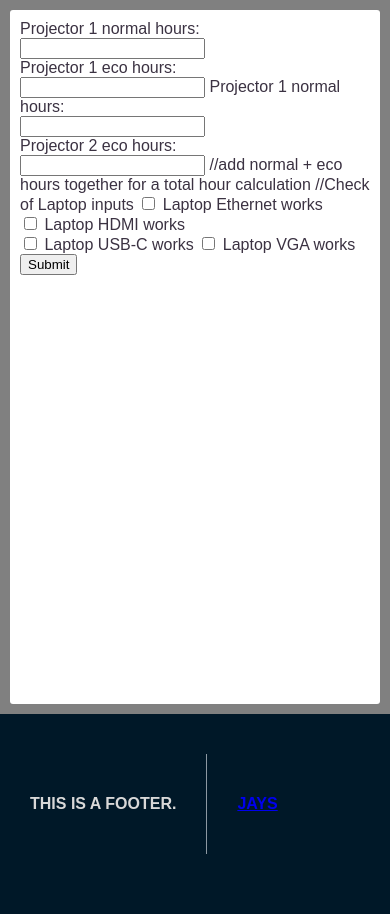
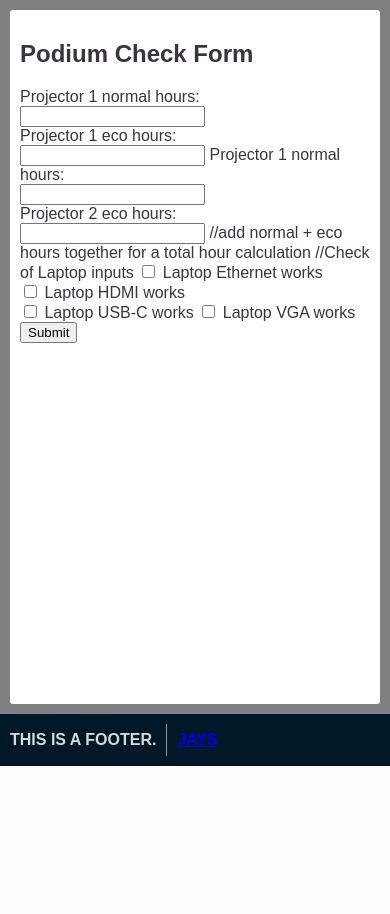
Before and after one commit to Nmans01/cs341-project, a PHP site: page /form.php in a window 390 px wide. Shown: the part 85-999 px from the top of the page. After the commit the page ends 851 px from the top, so only its background shows below. Run offline with PHP 8.4, Linux system fonts and the light colour scheme.

Commit message:
Fixed issues with form page, updated mobile footer

```diff
--- a/css/style.css
+++ b/css/style.css
@@ -251,6 +251,15 @@ footer {
 
     }
 
+    footer {
+        min-height: 0px;
+        padding: 10px;
+    }
+    .vertical-spacer {
+        height: 2em;
+        margin: 0px 10px;
+    }
+
     .hide-when-small {
         display: none;
     }
--- a/form.php
+++ b/form.php
@@ -3,7 +3,7 @@
 <?php //header("Location: stub.php"); ?>
 <html>
 <head>
-    <title>Stub!</title>
+    <title>Form</title>
     <link rel="stylesheet" href="./css/style.css">
     <?PHP
     require('head.php');
@@ -16,6 +16,7 @@
     ?>
     <main id="main">
 <form>
+  <h2>Podium Check Form</h2>
   <label for="proj1norm">Projector 1 normal hours:</label><br>
   <input type="number" id="proj1norm" name="proj1norm"><br>
   <label for="proj2eco">Projector 1 eco hours:</label><br>
```
